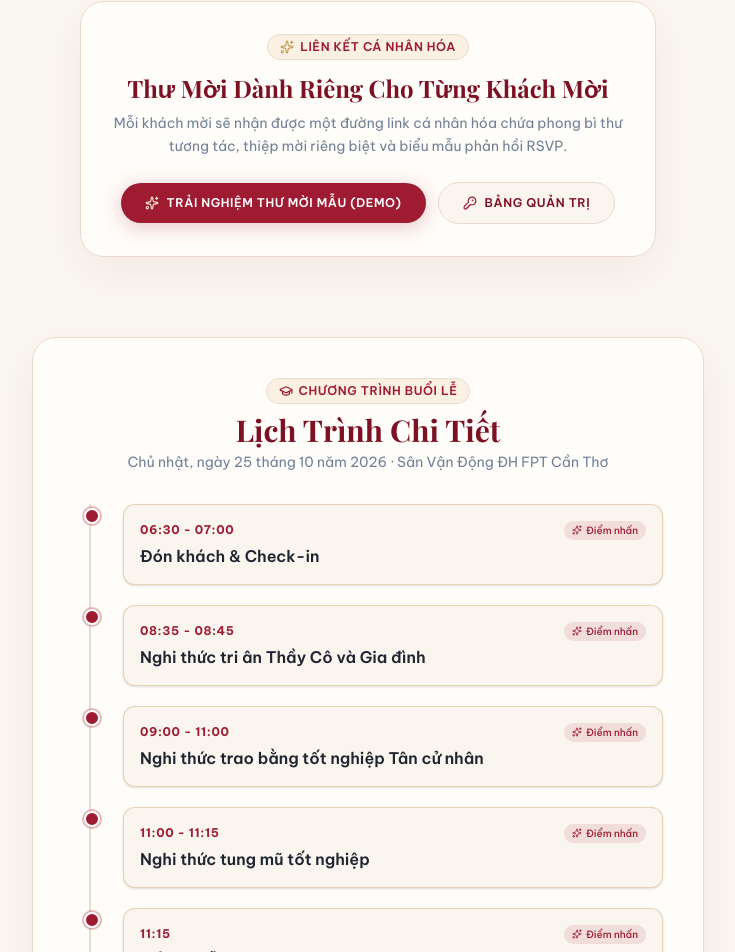
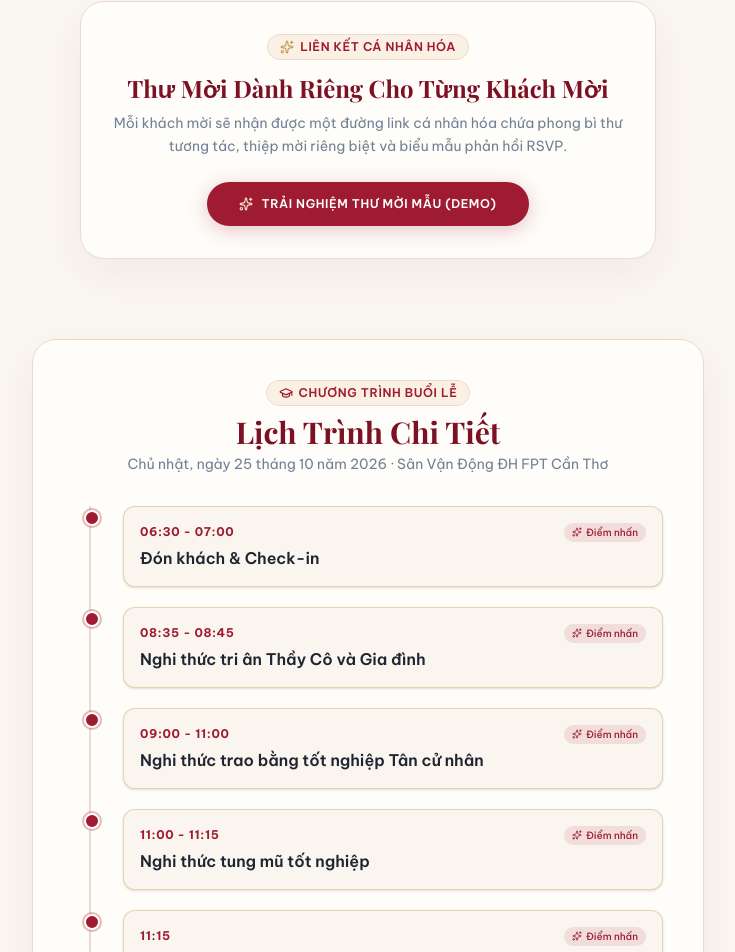
Before and after one commit to HungBKZ/Graduation_Invitation, a Next.js app: page / in a window 1280 px wide. Shown: the part 1458-2410 px from the top of the page, without its empty margins (272-1007 px from the left). Built offline with nearby package versions, Linux system fonts and the light colour scheme; no server answers; the database is empty.

Commit message:
chore: hide public admin button from homepage for privacy

```diff
--- a/src/app/page.tsx
+++ b/src/app/page.tsx
@@ -5,8 +5,7 @@ import { GraduationHero } from "@/components/GraduationHero";
 import { CeremonyTimeline } from "@/components/CeremonyTimeline";
 import { CountdownTimer } from "@/components/CountdownTimer";
 import { LocationSection } from "@/components/LocationSection";
-import { Calendar, MapPin, Sparkles, KeyRound, Heart } from "lucide-react";
-import { ADMIN_ROUTE } from "@/lib/constants";
+import { Calendar, MapPin, Sparkles, Heart } from "lucide-react";
 
 export const dynamic = "force-dynamic";
 
@@ -39,21 +38,13 @@ export default async function HomePage() {
           Mỗi khách mời sẽ nhận được một đường link cá nhân hóa chứa phong bì thư tương tác, thiệp mời riêng biệt và biểu mẫu phản hồi RSVP.
         </p>
 
-        <div className="flex flex-col sm:flex-row items-center justify-center gap-3">
+        <div className="flex items-center justify-center">
           <Link
             href="/i/demoMinhAnh"
-            className="w-full sm:w-auto px-6 py-3 rounded-full bg-[#9E1B32] hover:bg-[#7D1124] text-white font-sans font-semibold text-xs tracking-wider uppercase shadow-[0_4px_20px_rgba(158,27,50,0.25)] hover:shadow-[0_6px_25px_rgba(158,27,50,0.4)] transition-all flex items-center justify-center gap-2"
+            className="w-full sm:w-auto px-8 py-3.5 rounded-full bg-[#9E1B32] hover:bg-[#7D1124] text-white font-sans font-semibold text-xs tracking-wider uppercase shadow-[0_4px_20px_rgba(158,27,50,0.25)] hover:shadow-[0_6px_25px_rgba(158,27,50,0.4)] transition-all flex items-center justify-center gap-2"
           >
             <Sparkles className="w-3.5 h-3.5 text-[#F3E5C8]" />
             <span>Trải nghiệm Thư Mời Mẫu (Demo)</span>
-          </Link>
-
-          <Link
-            href={ADMIN_ROUTE}
-            className="w-full sm:w-auto px-6 py-3 rounded-full bg-[#FAF5EE] border border-[#EADBCE] text-[#7D1124] hover:bg-[#F3E7D5] font-sans text-xs font-semibold tracking-wider uppercase transition-all flex items-center justify-center gap-2"
-          >
-            <KeyRound className="w-3.5 h-3.5 text-[#9E1B32]" />
-            <span>Bảng Quản Trị</span>
           </Link>
         </div>
       </div>
```
